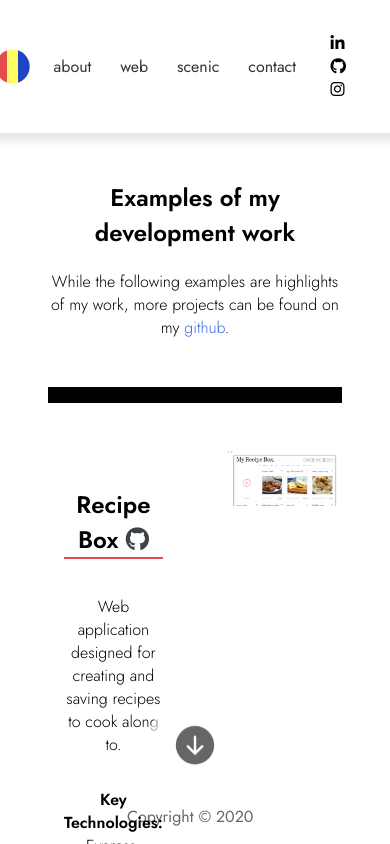
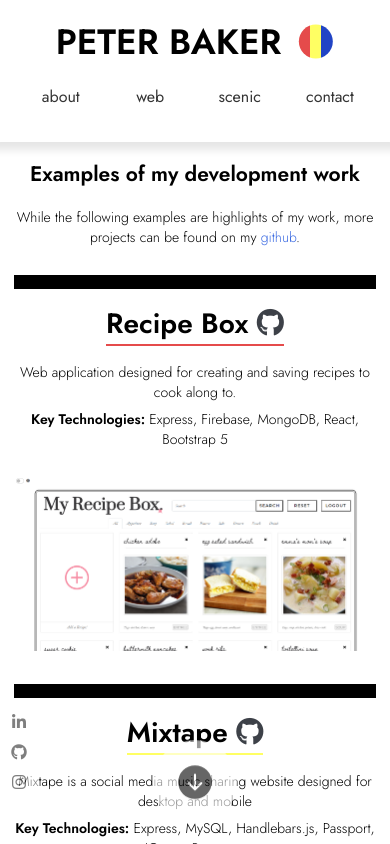
Before and after one commit to PeterBaker644/Portfolio, a Svelte app: page / in a window 390 px wide. Both pictures are taken after a click on the button "web". Shown: the top 844 px of the page. Built offline with nearby package versions, Linux system fonts and the light colour scheme.

Commit message:
Began responsive pass
Messing up the css pretty badly, might need a complete refactor in the future idk

```diff
--- a/public/global.css
+++ b/public/global.css
@@ -45,10 +45,6 @@ body {
 a {
 	color: var(--ltblue);
 	text-decoration: none;
-}
-
-a:hover {
-	text-decoration: underline;
 }
 
 a:visited {
@@ -159,3 +155,15 @@ main {
 section {
     grid-area: 1/1/2/2;
 }
+
+@media (min-width: 1200px) {
+    main {
+        font-size: 1.2em;
+    }
+}
+
+@media (max-width: 600px) {
+    main {
+        font-size: 14px;
+    }
+}
--- a/src/App.svelte
+++ b/src/App.svelte
@@ -6,8 +6,13 @@
 
 <style>
     main {
-        padding-top: 7em;
+        padding: 8rem 0rem;
     }
+    @media (min-width: 600px) {
+    main {
+        padding: 5rem 0rem;
+    }
+}
 </style>
 
 <Header />
--- a/src/components/About.svelte
+++ b/src/components/About.svelte
@@ -10,12 +10,20 @@
         /* margin: 5vh 0em; */
     }
     img {
-        height: 15em;
-        margin: 4vh 0em 3vh;
+        height: 10em;
+        margin: 0.5em;
+        /* border: 1em solid black;
+        border-radius: 100%; */
     }
     .text {
         margin: auto;
         width: clamp(10em, 80vw, 100vw)
+    }
+    @media (min-width: 600px) {
+        img {
+            height: 15em;
+            margin: 4vh 0em 3vh;
+        }
     }
 </style>
 
@@ -28,10 +36,10 @@
         src="assets/images/Profile-Cutout-Shadow-Cropped-Face-Circle.png"
         alt="author smiling" />
     <div class="text">
-        <p>
+        <h2>
             Theatrical scenic artist by day and web developer by night, I’m
             dedicated to story-telling in all mediums.
-        </p>
+        </h2>
         <p>
             With seven years of theatrical experience in professional production
             teams, I look forward to producing and adapting designs both for the
--- a/src/components/Contact.svelte
+++ b/src/components/Contact.svelte
@@ -17,14 +17,15 @@
     .contact {
         display: grid;
         place-content: center;
-        grid-template-columns: repeat(3, 20vw);
-        grid-template-rows: 20vw;
-        gap: 2em;
+        font-size: 0.8em;
+        grid-template-columns: repeat(3, 28vw);
+        grid-template-rows: 28vw;
+        gap: 1em;
         margin: 2em 0em;
     }
     .link {
         display: flex;
-        /* flex-direction: column; */
+        flex-direction: column;
         justify-content: center;
         align-items: center;
         border-radius: 100%;
@@ -44,10 +45,26 @@
         color: black;
     }
     .blue {
-        background-color: var(--ltblue);
+        background-color: var(--blue);
         color: white;
     }
-
+    i {
+        margin: 0em 0.2em;
+        color: var(--mdgray);
+    }
+    @media (min-width: 900px) {
+        .social {
+            display: none;
+        }
+    }
+    @media (min-width: 600px) {
+        .contact {
+            font-size: 1em;
+            gap: 2em;
+            grid-template-columns: repeat(3, 20vw);
+            grid-template-rows: 20vw;
+        }
+    }
 </style>
 
 <section
@@ -69,12 +86,11 @@
             <h1>Email</h1>
         </a>
     </div>
-    <!-- <p>
-        You can find a copy of my web development resume with all of my contact information <a href="https://docs.google.com/document/d/1Qwoyjqjb6MAjGWBnHeNOeaOPtOCwa3dDyeaxEE3iYP0/edit?usp=sharing">here.</a>
-    </p>
-    <p>
-        You can reach me by email <a href="mailto:baker644@umn.edu">here.</a>
-    </p> -->
+    <div class="social">
+        <a target="_blank" href="https://www.linkedin.com/in/peter-baker-b324a21a3/" class="red-hover"><i class="fab fa-linkedin-in fa-2x"></i></a>
+        <a target="_blank" href="https://github.com/PeterBaker644/" class="yellow-hover"><i class="fab fa-github fa-2x"></i></a>
+        <a target="_blank" href="https://www.instagram.com/sirchamomile/" class="blue-hover"><i class="fab fa-instagram fa-2x"></i></a>
+    </div>
     <p>
         This website was coded in <a href="https://svelte.dev/" style="color:#ff3e00">Svelte</a>.
     </p>
--- a/src/components/Footer.svelte
+++ b/src/components/Footer.svelte
@@ -3,16 +3,34 @@
         position: fixed;
         bottom: 0;
         color: var(--color);
-        opacity: 0.6;
+        opacity: 0.5;
         z-index: 3;
         display: flex;
         justify-content: center;
         width: 100%;
-        margin-bottom: 1em;
     }
-
+    a {
+        color: var(--color)
+    }
+    .social {
+        display: grid;
+        grid-template-columns: 30px;
+        grid-auto-rows: 30px;
+        place-items: center;
+        padding: 0.25em;
+        background-color: white;
+        position: fixed;
+        left: 0;
+        bottom: 5vh;
+        border-radius: 1em;
+    }
 </style>
 
 <footer>
-    <span>Copyright &copy; 2020 &nbsp; </span>
+    <div class="social">
+        <a target="_blank" href="https://www.linkedin.com/in/peter-baker-b324a21a3/" class="red-hover"><i class="fab fa-linkedin-in"></i></a>
+        <a target="_blank" href="https://github.com/PeterBaker644/" class="yellow-hover"><i class="fab fa-github"></i></a>
+        <a target="_blank" href="https://www.instagram.com/sirchamomile/" class="blue-hover"><i class="fab fa-instagram"></i></a>
+    </div>
+    <!-- <span>Copyright &copy; 2020</span> -->
 </footer>
--- a/src/components/Header.svelte
+++ b/src/components/Header.svelte
@@ -15,10 +15,12 @@
                 <div class="blue"></div>
                 <div class="frame"></div>
 			</i>
-		</div>
+        </div>
+        <div class="nav-buttons">
         {#each $pages as {color, name}}
             <NavButton {color} {name}/>
         {/each}
+        </div>
         <div class="social">
             <a target="_blank" href="https://www.linkedin.com/in/peter-baker-b324a21a3/" class="red-hover"><i class="fab fa-linkedin-in"></i></a>
             <a target="_blank" href="https://github.com/PeterBaker644/" class="yellow-hover"><i class="fab fa-github"></i></a>
@@ -56,38 +58,58 @@
     nav {
         background: white;
         display: flex;
-        justify-content: flex-end;
+        flex-flow: wrap;
+        justify-content: center;
         align-items: center;
-        gap: 1em;
-        padding: 2em;
+        /* gap: 0.5em; */
+        padding: 1em;
     }
     .brand {
+        /* flex-grow: 2; */
         display: flex;
         align-items: center;
-        flex: 1;
         align-self: center;
     }
     .brand-title {
         white-space: nowrap;
         font-size: 2.2em;
         margin: 0em;
+        margin-right: 1rem;
     }
     .brand-icon {
         display: grid;
-        margin-left: 1em;
-
         /* cicular brand */
         grid-template-columns: 13px 11px 13px;
         grid-template-rows: 45px;
         clip-path: circle(17px at center);
-
         /* square brand */
         /* grid-template-columns: repeat(3, 9px);
         grid-template-rows: 27px; */
+    }
+    .nav-buttons {
+        flex-grow: 1;
+        display: flex;
+        justify-content: space-around;
+    }
+    .social {
+        display: none;
     }
     .social a {
         padding: 0.75em;
         color: black;
     }
+    @media (min-width: 900px) {
+        .social {
+            display: inherit;
+        }
+    }
+    @media (min-width: 600px) {
+        nav {
+            gap: 2em;
+        }
+        .nav-buttons {
+            justify-content: flex-end;
+        }
+    }
 
 </style>
--- a/src/components/NavButton.svelte
+++ b/src/components/NavButton.svelte
@@ -23,8 +23,8 @@
 <style>
 button {
     margin: 0;
-    width: 4em;
-    height: 4em;
+    width: 3.7em;
+    height: 3.7em;
     border: none;
     border-radius: 2em;
     background-color: white;
@@ -45,4 +45,10 @@ button {
     background-color: black;
     color: white;
 }
+@media (min-width: 600px) {
+    button {
+        width: 4em;
+        height: 4em;
+    }
+}
 </style>
--- a/src/components/NextButton.svelte
+++ b/src/components/NextButton.svelte
@@ -1,11 +1,12 @@
 <script>
     export let index;
-    import { fly, fade } from "svelte/transition";
+    import { fly } from "svelte/transition";
     import { pages } from "./stores";
     let nextPage = index === ($pages.length - 1) ? $pages[0].name : $pages[index + 1].name;
 
-    let position = index === 2 || index === 1 ? "fixed" : null;
-    let color = getComputedStyle(document.body).getPropertyValue('--background')
+    let position = "fixed";
+    // let position = index === 2 || index === 1 ? "fixed" : null;
+    // let color = getComputedStyle(document.body).getPropertyValue('--background')
 
     function setPage() {
         let array = [...$pages];
@@ -29,8 +30,8 @@
 
 <style>
     button {
-    display:inline-flex;
-    align-items:center;
+        display: inline-flex;
+        align-items: center;
         background-color: var(--background);
         color: var(--color);
         opacity: 0.4;
@@ -39,37 +40,37 @@ button {
         padding: 0;
         line-height: 1em;
         border: none;
-    border-radius: 4em;
+        border-radius: 100%;
         animation: bounce 0.5s ease-out infinite alternate forwards;
         cursor: pointer;
         transition: 0.3s ease 0.1s;
         z-index: 3;
-    /* border: 0.3em solid var(--color); */
-
     }
     button:hover {
         color: var(--color);
         background-color: inherit;
         opacity: 0.8;
         transition: 0.5s ease 0.1s;
-    /* animation-play-state: paused; */
     }
-/* button:focus {
-    border: 20px solid lightgray;
-} */
-/* svg {
-    margin: 2em;
-} */
     .fixed {
         position: fixed;
-    bottom: 2em;
+        bottom: 0.2rem;
         color: var(--color);
         opacity: 0.6;
         margin-left: -3em;
     }
-
     @keyframes bounce {
         0%   { transform: translateY(0px); }
         100%  { transform: translateY(-5px); }
     }
+    @media (min-width: 1200px) {
+        .fixed {
+            bottom: 1.5rem;
+        }
+    }
+    @media (min-width: 600px) {
+        .fixed {
+            bottom: 1rem;
+        }
+    }
 </style>
--- a/src/components/Scenic.svelte
+++ b/src/components/Scenic.svelte
@@ -157,9 +157,9 @@
         cursor: pointer;
     }
     .title {
-        padding: 2em 0em;
+        padding: 1em 0em;
         border-bottom: solid 1em var(--color);
-        margin-bottom: 3em;
+        margin: 0em;
     }
     .left:hover {
         animation: bounce-right 0.3s ease-out infinite alternate forwards;
--- a/src/components/Web.svelte
+++ b/src/components/Web.svelte
@@ -78,9 +78,9 @@
         text-align: center;
     }
     .title {
-        padding: 2em 0em;
+        padding-bottom: 1em;
         border-bottom: solid 1em var(--color);
-        margin: 0em 2em 3em;
+        margin: 0em;
     }
 </style>
 
--- a/src/components/WebExample.svelte
+++ b/src/components/WebExample.svelte
@@ -11,7 +11,7 @@
                 <i class="fab fa-github"></i>
             </a>
         </h1>
-        <p>{description}</p>
+        <p class="pad">{description}</p>
         <p><strong>Key Technologies:</strong> {tech}</p>
     </div>
     <a href="{sourceUrl}" target="_blank" class="span">
@@ -20,12 +20,24 @@
 </div>
 
 <style>
+    p {
+        margin: 0;
+    }
+    h1 {
+        font-size: 2em;
+        margin: 0rem 0rem 1rem 0rem;
+    }
     .grid {
         display: grid;
-        grid-template-columns: repeat(3, 1fr);
-        gap: 3em;
-        margin: 2em;
-        padding-bottom: 2em;
+        grid-template-columns: 1fr;
+        gap: 0;
+        margin: 1em 0em;
+    }
+    img {
+        width: 100%;
+        /* object-fit: cover;
+        object-position: 50% 0%; */
+        margin: 2em 0em;
     }
     .span {
         grid-column: span 2;
@@ -35,12 +47,9 @@
         flex-flow: column;
         justify-content: center;
         align-items: center;
-        /* background-color: var(--color);
-        color: var(--background); */
-        padding: 1em;
     }
-    img {
-        width: 100%;
+    .pad {
+        padding-bottom: 0.5em;
     }
     .github {
         color:var(--mdgray);
@@ -63,4 +72,32 @@
     a.blue:hover {
 		color: var(--blue);
     }
+    @media (min-width: 1200px) {
+        .span {
+            grid-column: span 3;
+        }
+        .grid {
+            grid-template-columns: repeat(5, 1fr) !important;
+        }
+        .text {
+            margin: 0em 5vw;
+            grid-column: span 2;
+        }
+    }
+    @media (min-width: 900px) {
+        h1 {
+            font-size: 1.7em;
+        }
+        .grid {
+            grid-template-columns: repeat(3, 1fr);
+            gap: 3em;
+        }
+
+    }
+
+    /* @media (max-width: 600px) {
+        .grid {
+            grid-auto-flow: row;
+        }
+    } */
 </style>
```
Lines whose indentation alone changed are shown as unchanged.
